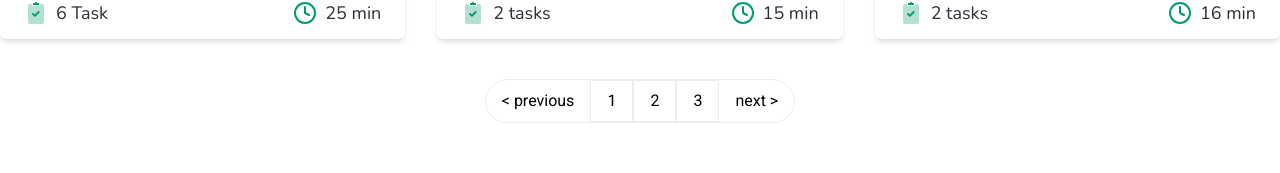
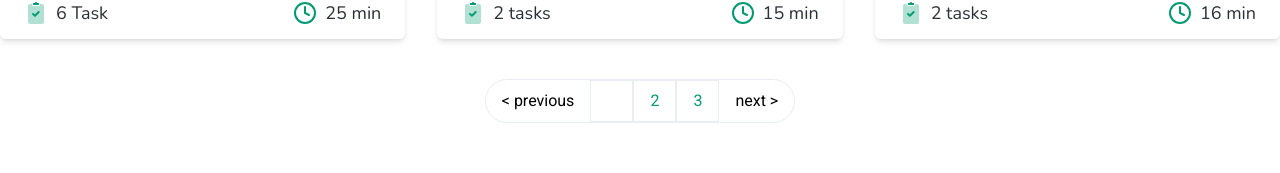
Before and after one commit to mnosumon/greenambassador, a React (Vite) app: page /about in a window 1280 px wide. Shown: the part 776-949 px from the top of the page. Built offline with nearby package versions, Linux system fonts and the light colour scheme.

Commit message:
paginate class customize design

```diff
--- a/src/components/challangePaginate/ChallangeItemsPaginate.jsx
+++ b/src/components/challangePaginate/ChallangeItemsPaginate.jsx
@@ -106,11 +106,13 @@ const Paginate = ({ itemsPerPage }) => {
           pageCount={pageCount}
           previousLabel="< previous"
           renderOnZeroPageCount={null}
-          pageLinkClassName="px-4 py-2 text-base font-normal border  border-[#EAEDF2] inline-block"
+          pageLinkClassName="px-4 py-2 text-base font-normal border  border-[#EAEDF2] inline-block text-[#009b72] !bg-transparent"
           pageClassName=""
-          containerClassName="flex items-center border rounded-full border-[#EAEDF2]"
-          nextClassName="px-4 py-2 text-base font-normal inline-block"
-          previousLinkClassName="px-4 py-2 text-base font-normal inline-block"
+          containerClassName="flex items-center border rounded-full border-[#EAEDF2] bg-[#FFF]"
+          nextClassName="px-4 py-2 text-base font-normal inline-block "
+          previousLinkClassName="px-4 py-2 text-base font-normal inline-block "
+          activeClassName=""
+          activeLinkClassName="!bg-[#009b72] !text-[#FFF]"
         />
       </div>
     </>
```
